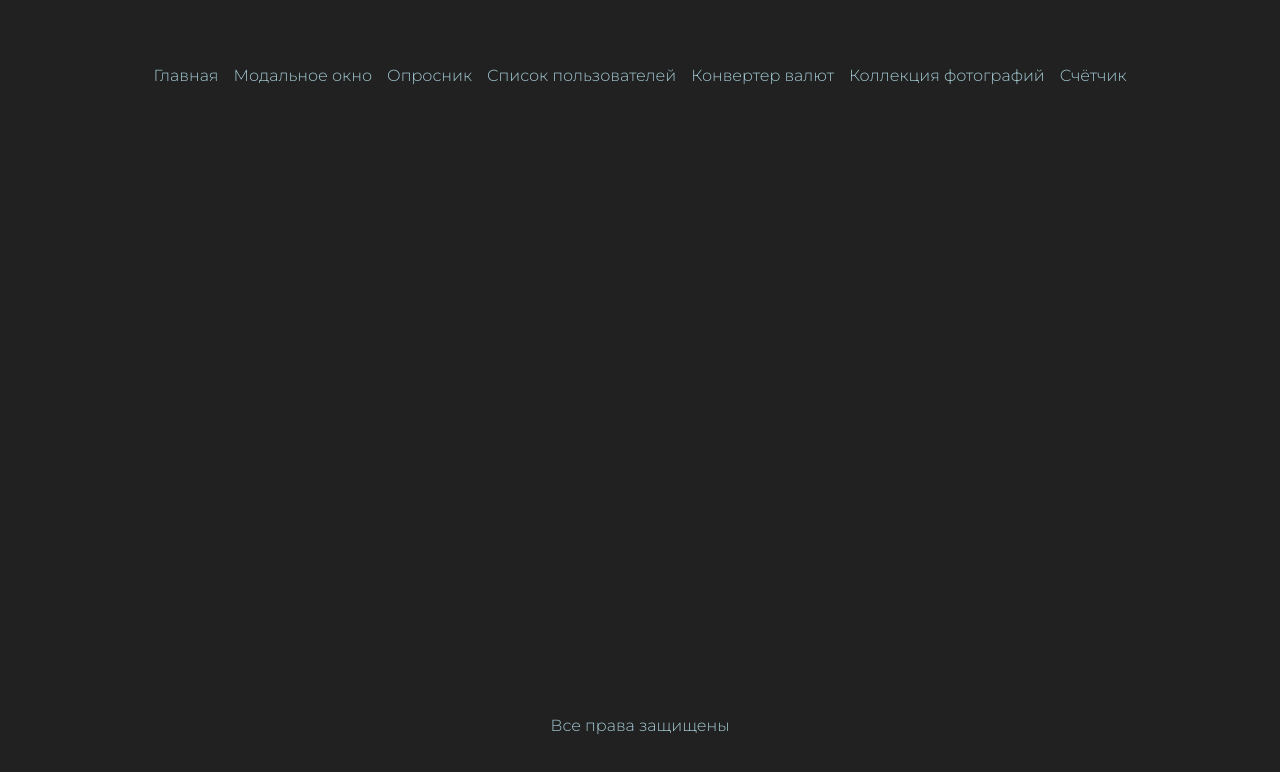
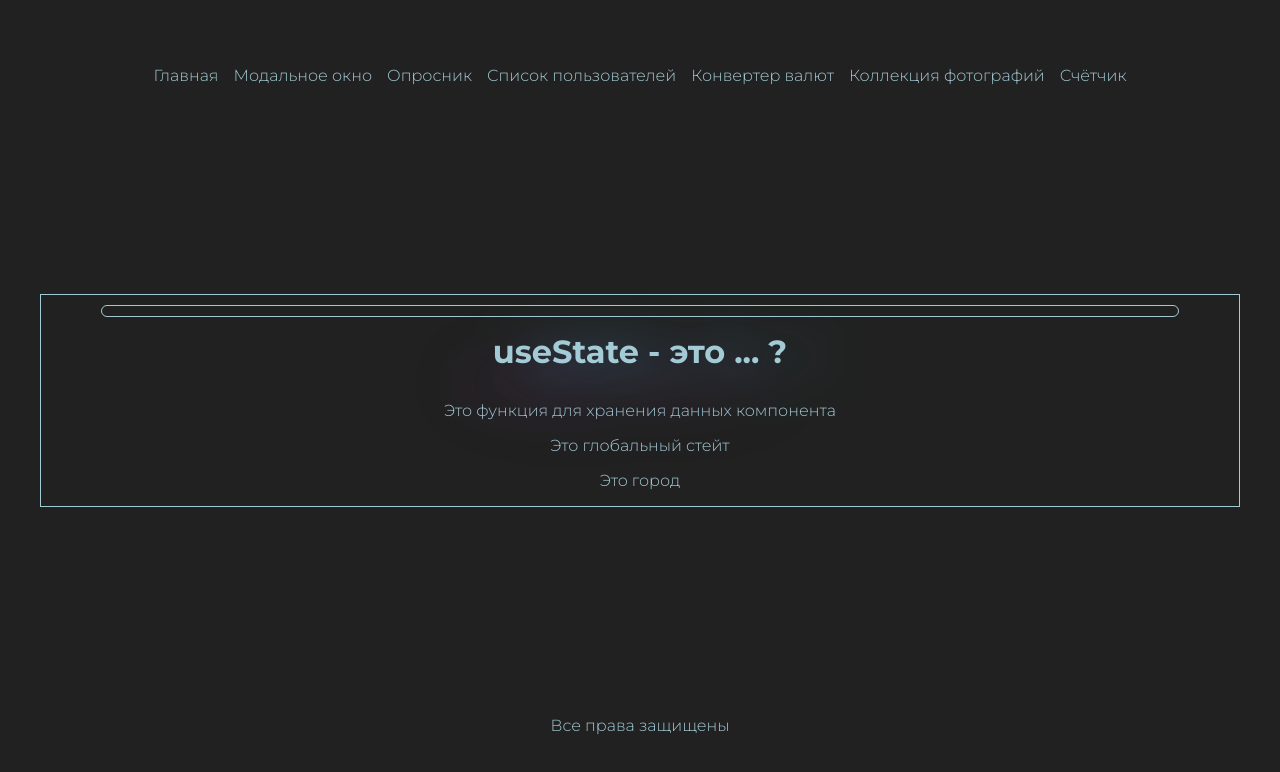
Before and after one commit to SonyaBoris/6-mini-apps, a Next.js app: page /quiz in a window 1280 px wide. Shown: the top 772 px of the page. Built offline with nearby package versions, Linux system fonts and the light colour scheme.

Commit message:
добавила опросник

```diff
--- a/src/app/globals.css
+++ b/src/app/globals.css
@@ -11,6 +11,7 @@ body{
   color: #222;
   font-weight: 300;
 }
+
 .container{
   display: flex;
   flex-direction: column;
--- a/src/app/quiz/page.jsx
+++ b/src/app/quiz/page.jsx
@@ -1,9 +1,121 @@
+'use client'
+import React from 'react';
+
+import styles from './page.module.css';
+
+
+const questions = [
+  {
+    title: 'useState - это ... ?',
+    variants: ['Это функция для хранения данных компонента', 'Это глобальный стейт', 'Это город'],
+    correct: 0,
+  },
+  {
+    title: 'React - это ... ?',
+    variants: ['Библиотека', 'Фреймворк', 'Язык программирования'],
+    correct: 0,
+  },
+  {
+    title: 'Компонент - это ... ?',
+    variants: ['Часть приложения или страницы', 'Приложение', 'Коллега по работе'],
+    correct: 0,
+  },
+  {
+    title: 'JSX - это ... ?',
+    variants: ['Машинный код', 'Расширение синтаксиса JavaScript', 'Валюта'],
+    correct: 1,
+  },
+  {
+    title: 'State - это ... ?',
+    variants: ['Входные данные React-компонентов, передаваемые от родительского компонента дочернему компоненту', 'Объект, позволяющий отслеживать данные компонента', 'Расширение синтаксиса JavaScript'],
+    correct: 1,
+  },
+  {
+    title: 'Props - это ... ?',
+    variants: ['Объект, позволяющий отслеживать данные компонента', 'Модный синтаксис', 'Входные данные React-компонентов, передаваемые от родительского компонента дочернему компоненту'],
+    correct: 2,
+  },
+  {
+    title: 'Что делают методы жизненного цикла?',
+    variants: ['Отображают дату создания компонента', 'Дают возможность запускать код в конкретные моменты жизни компонента', 'Показывают нахождение компонента в DOM'],
+    correct: 1,
+  },
+  {
+    title: 'Фреймворк - это ... ?',
+    variants: ['Набор ИТ-инструментов, который упрощает разработку и поддержку сложных и высоконагруженных веб-проектов', 'Программа для написания кода', 'Редактор кода'],
+    correct: 0,
+  },
+  {
+    title: 'Что используется для передачи данных к компоненту извне?',
+    variants: ['Props', 'Render with arguments', 'setState'],
+    correct: 0,
+  },
+  {
+    title: 'Хуки - ... ?',
+    variants: ['Собирают информацию о действиях пользователя на странице', 'Позволяют нам разрабатывать статические или динамические компоненты и реагировать на них', 'Антивирусная программа'],
+    correct: 1,
+  },
+]
+
+function Result({ correct }) {
+  return (
+    <div className={styles.result}>
+      <h2 className={styles.resultTitle}>Вы отгадали {correct} из 10</h2>
+      <a className={styles.againBtn} href="/quiz">
+        <button className={styles.again}>Попробовать снова</button>
+      </a>
+    </div>
+  )
+}
+
+function Game({ step, question, onClickVariant }) {
+
+  const percentage = Math.round(step * 10);
+  console.log(percentage)
+
+  return (
+    <>
+      <div className={styles.progress}>
+        <div className={styles.width} style={{ width: `${percentage}%` }}></div>
+      </div>
+      <h1 className={styles.quiz}>{question.title}</h1>
+      <ul>
+        <div className={styles.item}>          {
+          question.variants.map((text, index) => (
+            <li onClick={() => onClickVariant(index)} key={text} className={styles.answer}> {text} </li>
+          ))}
+        </div>
+      </ul>
+    </>
+  )
+}
+
+
 const Quiz = () => {
+
+  const [step, setStep] = React.useState(0);
+  const [correct, setCorrect] = React.useState(0);
+
+  const question = questions[step];
+
+  const onClickVariant = (index) => {
+    console.log(index, step)
+    setStep(step + 1);
+
+    if (index === question.correct) {
+      setCorrect(correct + 1);
+    }
+  };
+
   return (
-    <main>
-      quiz
+    <main className={styles.container}>
+      {step !== 10 ? (
+        <Game step={step} question={question} onClickVariant={onClickVariant} />
+      ) : (
+        <Result correct={correct} />
+      )}
     </main>
-   );
+  );
 }
 
 export default Quiz;
--- a/src/app/quiz/page.module.css
+++ b/src/app/quiz/page.module.css
@@ -0,0 +1,84 @@
+.container{
+  display: flex;
+  flex-direction: column;
+  align-items: center;
+  border: 1px solid hsla(192, 100%, 88%, 0.806);
+  color: hsla(192, 100%, 88%, 0.806);
+  background-color: transparent;
+  transition: background-color .3s ease-in-out, color .3s ease-in-out;
+}
+.progress{
+  margin-top: 10px;
+  width: 90%;
+  height: 12px;
+  border-radius: 30px;
+  border: 1px solid hsla(192, 100%, 88%, 0.806);
+}
+.width{
+  height: 10px;
+  border-radius: 30px;
+  background-color: hsla(192, 100%, 88%, 0.806);
+}
+.quiz{
+  margin: 15px auto;
+  filter: drop-shadow(46px 36px 24px #4090b5) drop-shadow(-55px -40px 25px #9e30a9);
+  animation: blinkShadowsFilter 8s ease-in infinite;
+}
+.item{
+  text-align: center;
+}
+.answer{
+  list-style: none;
+  height: 20px;
+  margin: 15px auto;
+  cursor: pointer;
+}
+.answer:hover{
+  transition: all 1s ease-in-out;
+  background: linear-gradient(90deg, transparent 0%, rgba(102, 224, 255, 0.2) 27%, rgba(102, 224, 255, 0.2) 63%, transparent 100%);
+}
+.result{
+  display: flex;
+  flex-direction: column;
+}
+.resultTitle{
+  margin: 15px auto;
+}
+.againBtn{
+  text-align: center;
+}
+.again{
+  margin: 15px auto;
+  width: 200px;
+  border: none;
+  color: hsla(192, 100%, 88%, 0.806);
+  background-color: transparent;
+  cursor: pointer;
+}
+.again:hover {
+  transition: all 1s ease-in-out;
+  background: linear-gradient(90deg, transparent 0%, rgba(102, 224, 255, 0.2) 27%, rgba(102, 224, 255, 0.2) 63%, transparent 100%);
+}
+
+
+@keyframes blinkShadowsFilter {
+  0% {
+    filter: drop-shadow(46px 36px 28px rgba(64, 144, 181, 0.3411764706)) drop-shadow(-55px -40px 28px #9e30a9);
+  }
+
+  25% {
+    filter: drop-shadow(46px -36px 24px rgba(64, 144, 181, 0.8980392157)) drop-shadow(-55px 40px 24px #9e30a9);
+  }
+
+  50% {
+    filter: drop-shadow(46px 36px 30px rgba(64, 144, 181, 0.8980392157)) drop-shadow(-55px 40px 30px rgba(159, 48, 169, 0.2941176471));
+  }
+
+  75% {
+    filter: drop-shadow(20px -18px 25px rgba(64, 144, 181, 0.8980392157)) drop-shadow(-20px 20px 25px rgba(159, 48, 169, 0.2941176471));
+  }
+
+  to {
+    filter: drop-shadow(46px 36px 28px rgba(64, 144, 181, 0.3411764706)) drop-shadow(-55px -40px 28px #9e30a9);
+  }
+}
```
